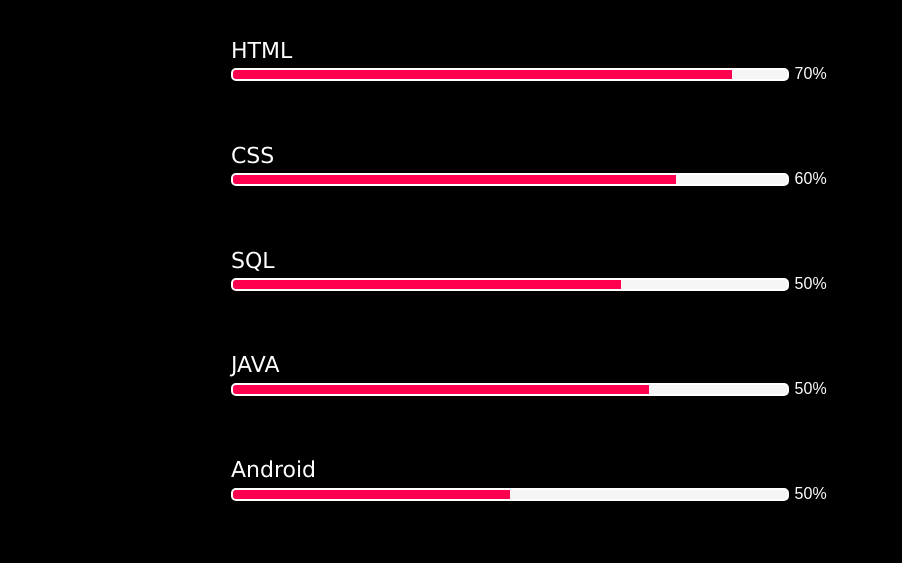
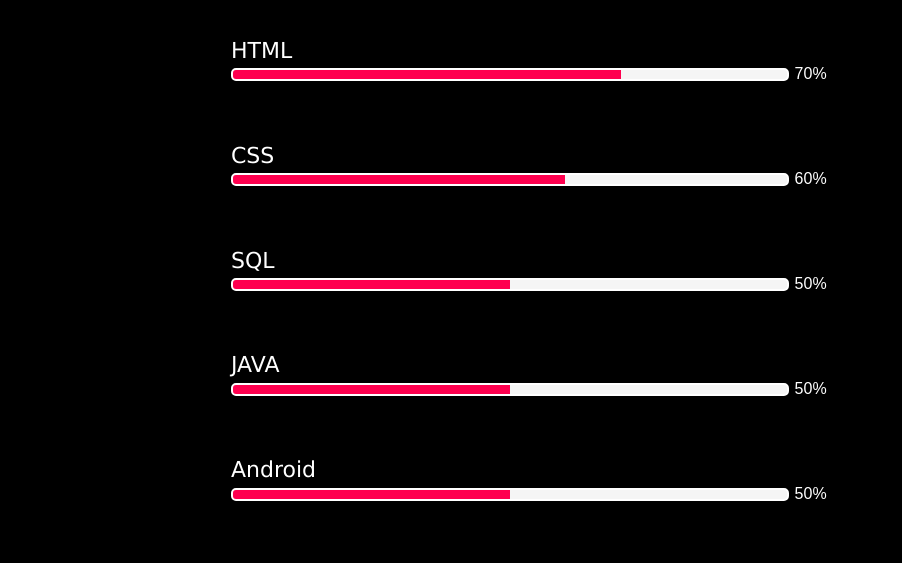
Before and after one commit to HarshPatel-02/harshpatel, a plain HTML site: page index.html in a window 1280 px wide. Shown: the part 681-1244 px from the top of the page, without its empty margins (51-953 px from the left). Drawn offline with nearby package versions, Linux system fonts and the light colour scheme.

Commit message:
Update index.html

```diff
--- a/index.html
+++ b/index.html
@@ -422,7 +422,7 @@ if ($_SERVER["REQUEST_METHOD"] == "POST"){
                     HTML
                 </div>
                 <div class="fulldiv">
-                    <div class="skill-progress" style="width: 90%;"></div>
+                    <div class="skill-progress" style="width: 70%;"></div>
                 </div>
 
                 <span style="display: block; color: white;margin-left: 101%;margin-top: -20px;">70%</span>
@@ -431,7 +431,7 @@ if ($_SERVER["REQUEST_METHOD"] == "POST"){
                     CSS
                 </div>
                 <div class="fulldiv">
-                    <div class="skill-progress" style="width: 80%;"></div>
+                    <div class="skill-progress" style="width: 60%;"></div>
                 </div>
                 <span style="display: block; color: white;margin-left: 101%;margin-top: -20px;">60%</span>
 
@@ -449,7 +449,7 @@ if ($_SERVER["REQUEST_METHOD"] == "POST"){
                     SQL
                 </div>
                 <div class="fulldiv">
-                    <div class="skill-progress" style="width: 70%;"></div>
+                    <div class="skill-progress" style="width: 50%;"></div>
                 </div>
 
                 <span style="display: block; color: white;margin-left: 101%;margin-top: -20px;">50%</span>
@@ -458,7 +458,7 @@ if ($_SERVER["REQUEST_METHOD"] == "POST"){
                     JAVA
                 </div>
                 <div class="fulldiv">
-                    <div class="skill-progress" style="width: 75%;"></div>
+                    <div class="skill-progress" style="width: 50%;"></div>
                 </div>
                 <span style="display: block; color: white;margin-left: 101%;margin-top: -20px;">50%</span>
 
```
